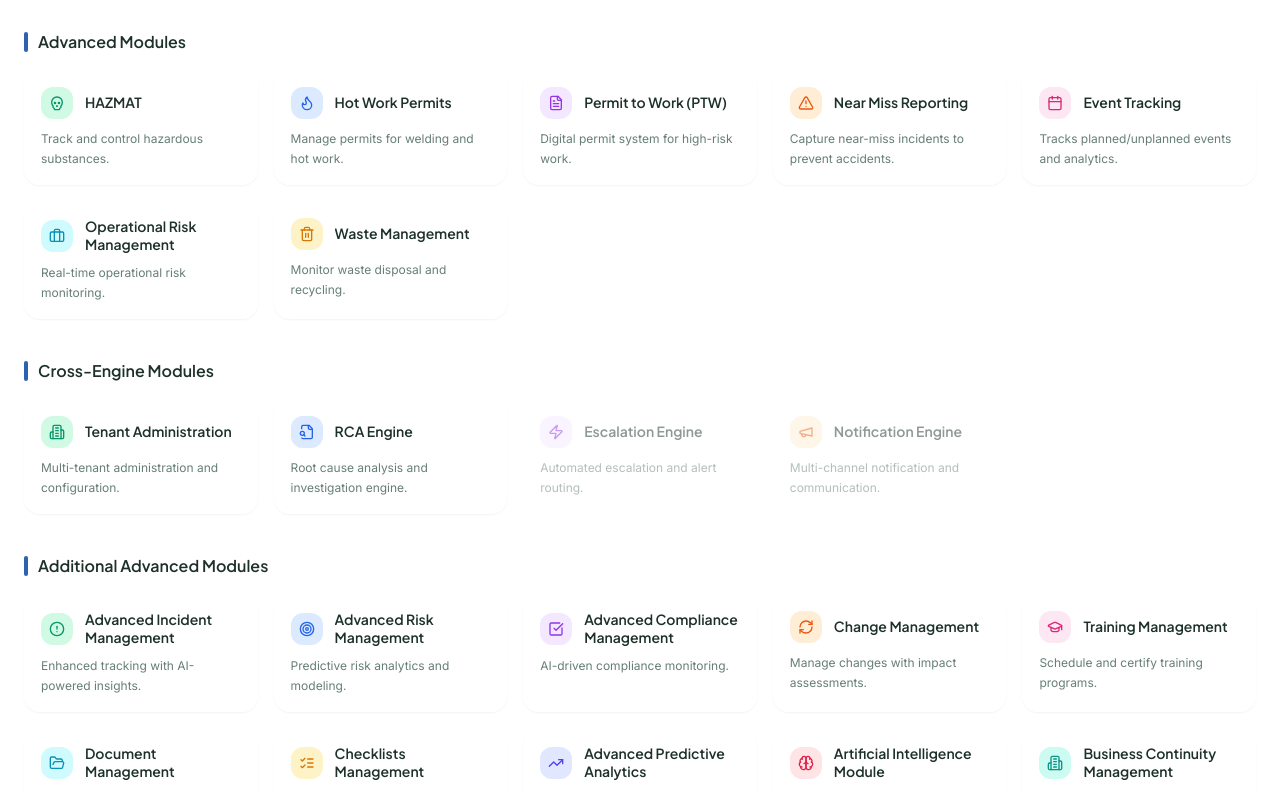
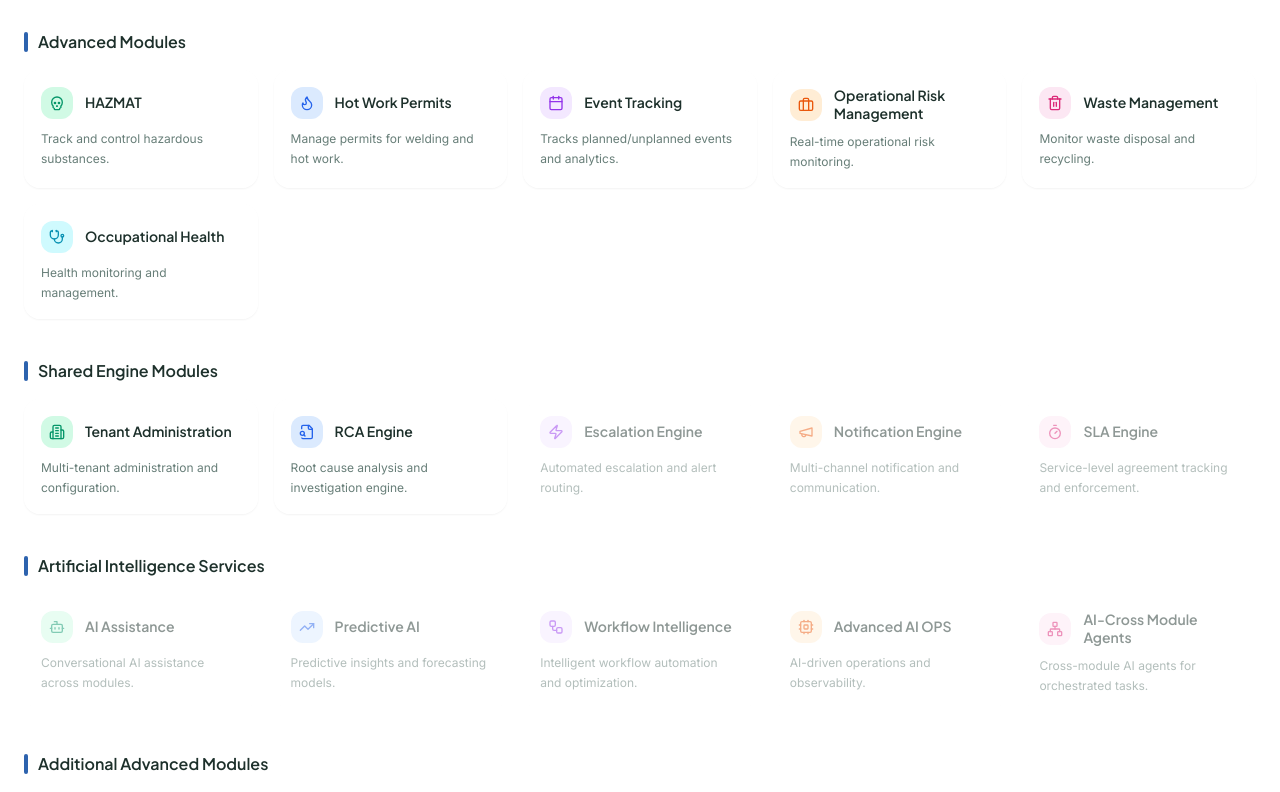
Before and after one commit to SoapBox-Software/soapbox-gateway-landing-page, a React (Vite) app: page /dashboard in a window 1280 px wide. Shown: the part 1060-1852 px from the top of the page. Built offline with nearby package versions, Linux system fonts and the light colour scheme; the HTML template or start-up script is replaced by a standard one.

Commit message:
Changes
Co-authored-by: soapbox-cloud <243727714+soapbox-cloud@users.noreply.github.com>

```diff
--- a/src/data/systemModules.ts
+++ b/src/data/systemModules.ts
@@ -42,7 +42,8 @@ export const systemModules: Record<SystemType, SystemSection[]> = {
         { title: "Inspection", description: "Digital inspection forms and automated workflows.", url: "https://preview--soapbox-inspect-iq.lovable.app/help", icon: Search },
         { title: "Job Safety Analysis (JSA)", description: "Systematic evaluation of job tasks and safety.", url: "https://id-preview--2c806b9c-2226-4ae7-b27f-1bd7b4067456.lovable.app/", icon: ClipboardList },
         { title: "Safety Observation Reporting", description: "Report and track safety observations.", url: "https://id-preview--028c806b-042b-48fa-a108-cb742fe05d07.lovable.app/", icon: Eye },
-        { title: "Occupational Health", description: "Health monitoring and management.", url: "https://id-preview--0d475589-e0d6-4ae7-a555-0ac8b22b24bb.lovable.app/", icon: Stethoscope },
+        { title: "Near Miss Reporting", description: "Capture near-miss incidents to prevent accidents.", url: "https://id-preview--290a6b11-cd72-4c91-982a-d65938091ff8.lovable.app/", icon: TriangleAlert },
+        { title: "Permit to Work (PTW)", description: "Digital permit system for high-risk work.", url: "https://id-preview--81b969a2-0de7-4940-9300-5e7255ea671a.lovable.app/", icon: FileText },
       ]
     },
     {
@@ -50,20 +51,30 @@ export const systemModules: Record<SystemType, SystemSection[]> = {
       modules: [
         { title: "HAZMAT", description: "Track and control hazardous substances.", url: "https://id-preview--e109f455-540d-4502-9bff-878a1238071c.lovable.app/", icon: Skull },
         { title: "Hot Work Permits", description: "Manage permits for welding and hot work.", url: "https://id-preview--b569da81-3986-4487-aa6c-d204c7ec2c65.lovable.app/", icon: Flame },
-        { title: "Permit to Work (PTW)", description: "Digital permit system for high-risk work.", url: "https://id-preview--81b969a2-0de7-4940-9300-5e7255ea671a.lovable.app/", icon: FileText },
-        { title: "Near Miss Reporting", description: "Capture near-miss incidents to prevent accidents.", url: "https://id-preview--290a6b11-cd72-4c91-982a-d65938091ff8.lovable.app/", icon: TriangleAlert },
         { title: "Event Tracking", description: "Tracks planned/unplanned events and analytics.", url: "https://id-preview--66a6c22a-9185-4f11-bc75-6f851488f8e7.lovable.app/", icon: Calendar },
         { title: "Operational Risk Management", description: "Real-time operational risk monitoring.", url: "https://id-preview--ca0a2037-70be-45ec-a950-794182b91fd6.lovable.app/", icon: Briefcase },
         { title: "Waste Management", description: "Monitor waste disposal and recycling.", url: "https://id-preview--b644d756-cb90-4b28-9324-4d6ec0c81c99.lovable.app/", icon: Trash2 },
+        { title: "Occupational Health", description: "Health monitoring and management.", url: "https://id-preview--0d475589-e0d6-4ae7-a555-0ac8b22b24bb.lovable.app/", icon: Stethoscope },
       ]
     },
     {
-      title: "Cross-Engine Modules",
+      title: "Shared Engine Modules",
       modules: [
         { title: "Tenant Administration", description: "Multi-tenant administration and configuration.", url: "https://id-preview--5ae9ad03-2758-492b-bef6-eea5616469b1.lovable.app/", icon: Building2 },
         { title: "RCA Engine", description: "Root cause analysis and investigation engine.", url: "https://id-preview--82c936f6-a6f5-41bc-b7dd-46d938a2c8d1.lovable.app/", icon: FileSearch },
         { title: "Escalation Engine", description: "Automated escalation and alert routing.", icon: Zap },
         { title: "Notification Engine", description: "Multi-channel notification and communication.", icon: Megaphone },
+        { title: "SLA Engine", description: "Service-level agreement tracking and enforcement.", icon: Timer },
+      ]
+    },
+    {
+      title: "Artificial Intelligence Services",
+      modules: [
+        { title: "AI Assistance", description: "Conversational AI assistance across modules.", icon: Bot },
+        { title: "Predictive AI", description: "Predictive insights and forecasting models.", icon: TrendingUp },
+        { title: "Workflow Intelligence", description: "Intelligent workflow automation and optimization.", icon: Workflow },
+        { title: "Advanced AI OPS", description: "AI-driven operations and observability.", icon: Cpu },
+        { title: "AI-Cross Module Agents", description: "Cross-module AI agents for orchestrated tasks.", icon: Network },
       ]
     },
     {
@@ -77,7 +88,6 @@ export const systemModules: Record<SystemType, SystemSection[]> = {
         { title: "Document Management", description: "Centralized EHS documents and version control.", url: "https://id-preview--42fa2e52-fd78-40e1-b451-be0a881c8195.lovable.app/", icon: FolderOpen },
         { title: "Checklists Management", description: "Create and track safety checklists.", url: "https://id-preview--6bde023c-f913-4c2f-98f8-0201045897c7.lovable.app/", icon: ListChecks },
         { title: "Advanced Predictive Analytics", description: "AI-powered predictive analytics.", icon: TrendingUp, url: "https://id-preview--53b08954-9e88-4792-8c29-9df8b4e997e9.lovable.app/" },
-        { title: "Artificial Intelligence Module", description: "AI module for automation.", icon: Brain, url: "https://id-preview--a482f6e9-c4e9-47e6-b90f-ebeece99b6f6.lovable.app/" },
         { title: "Business Continuity Management", description: "Business continuity management.", icon: Building2, url: "https://id-preview--b39a099a-8807-4812-9199-7970a57b3db0.lovable.app/" },
         { title: "Emergency Management", description: "Emergency response and planning.", icon: Siren, url: "https://id-preview--c85647ec-95ea-4934-9b06-c8f2d35df228.lovable.app/" },
         { title: "Operational Sustainability", description: "Sustainability tracking and reporting.", icon: Leaf, url: "https://id-preview--9ce71eee-3d3b-44a7-adf2-0412767bd887.lovable.app/" },
```
